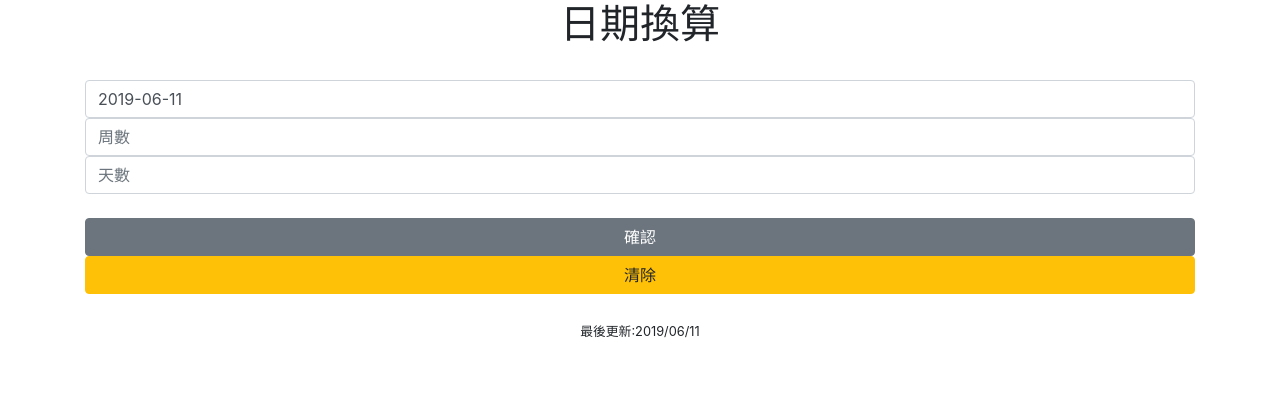
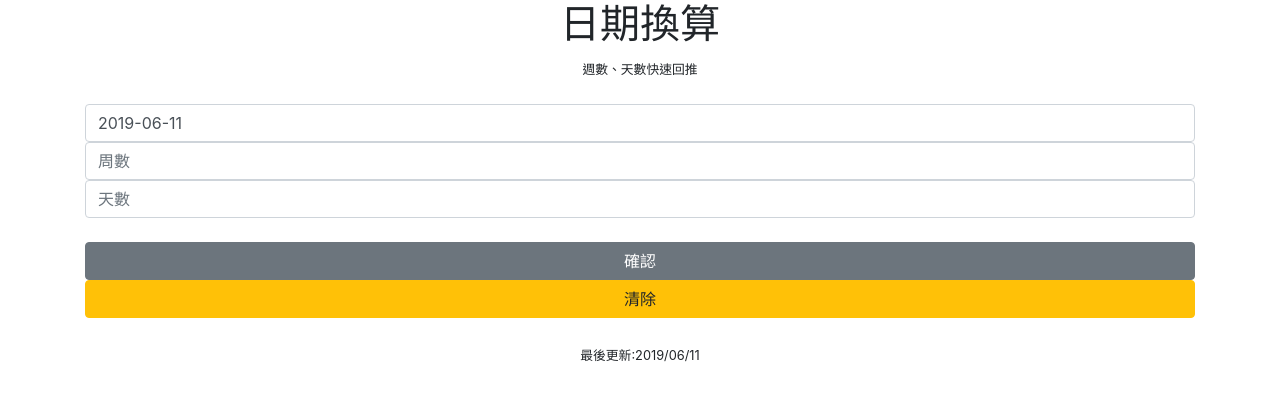
Before and after one commit to p208p2002/date-converter, a plain HTML site: page index.html in a window 1280 px wide. Drawn offline with nearby package versions, Linux system fonts and the light colour scheme.

Commit message:
no message

```diff
--- a/index.html
+++ b/index.html
@@ -21,7 +21,11 @@
 
 <body>
     <div class="container bg-white">
-        <h1 class="text-center">日期換算</h1>
+        <div class="text-center">
+            <h1>日期換算</h1>
+            <small>週數、天數快速回推</small>
+        </div>
+
         <br>
         <input type="text" id="date" class="form-control floating-label" placeholder="Date">
         <script>
```
